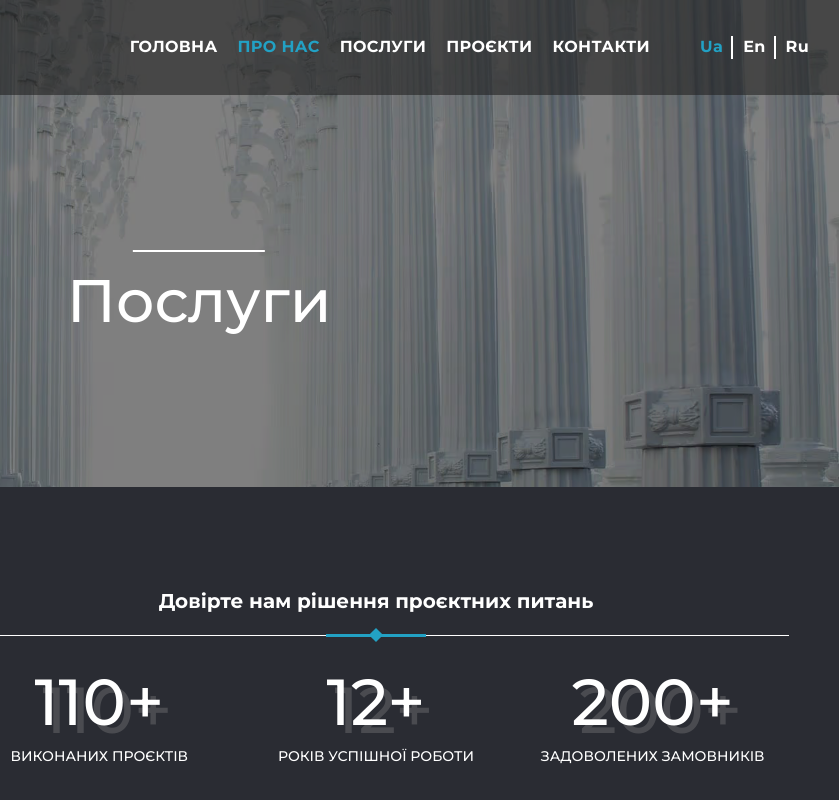
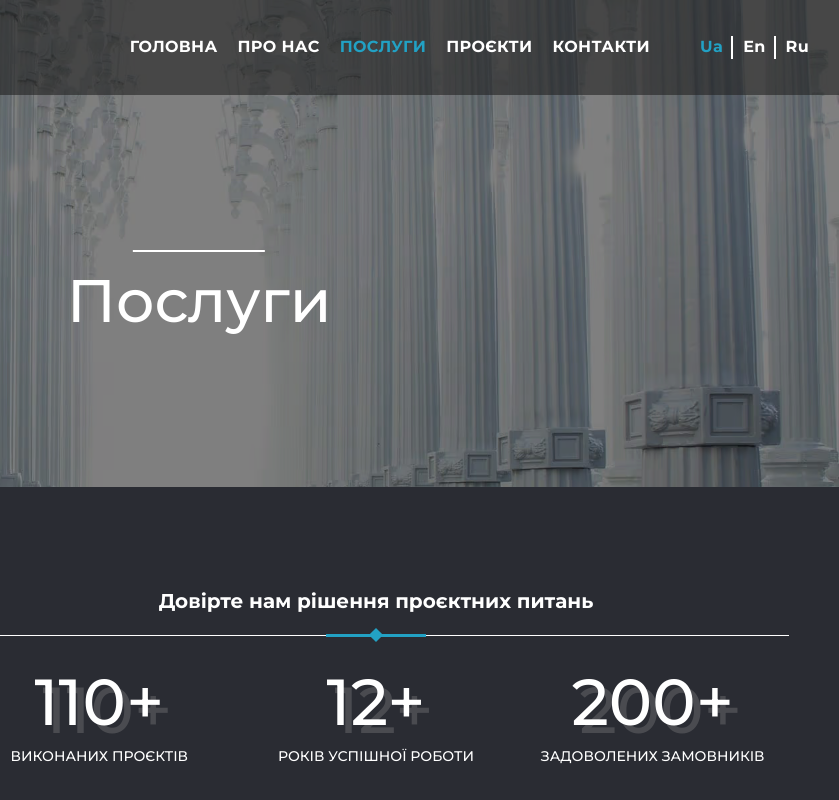
Before and after one commit to Novemberman90/archiviz, a plain HTML site: page services.html in a window 1280 px wide. Shown: the top 800 px of the page, 441-1280 px from the left. Drawn offline with Linux system fonts and the light colour scheme.

Commit message:
fix menu link in all pages

```diff
--- a/services.html
+++ b/services.html
@@ -22,10 +22,10 @@
                 <a href="./index.html" class="menu__link">Головна</a>
               </li>
               <li class="menu__item">
-                <a href="./about.html" class="menu__link menu__link--active">Про нас</a>
+                <a href="./about.html" class="menu__link">Про нас</a>
               </li>
               <li class="menu__item">
-                <a href="./services.html" class="menu__link">Послуги</a>
+                <a href="./services.html" class="menu__link menu__link--active">Послуги</a>
               </li>
               <li class="menu__item">
                 <a href="#" class="menu__link">Проєкти</a>
```
Also changed, not shown: index.html (+1 -1 lines).
